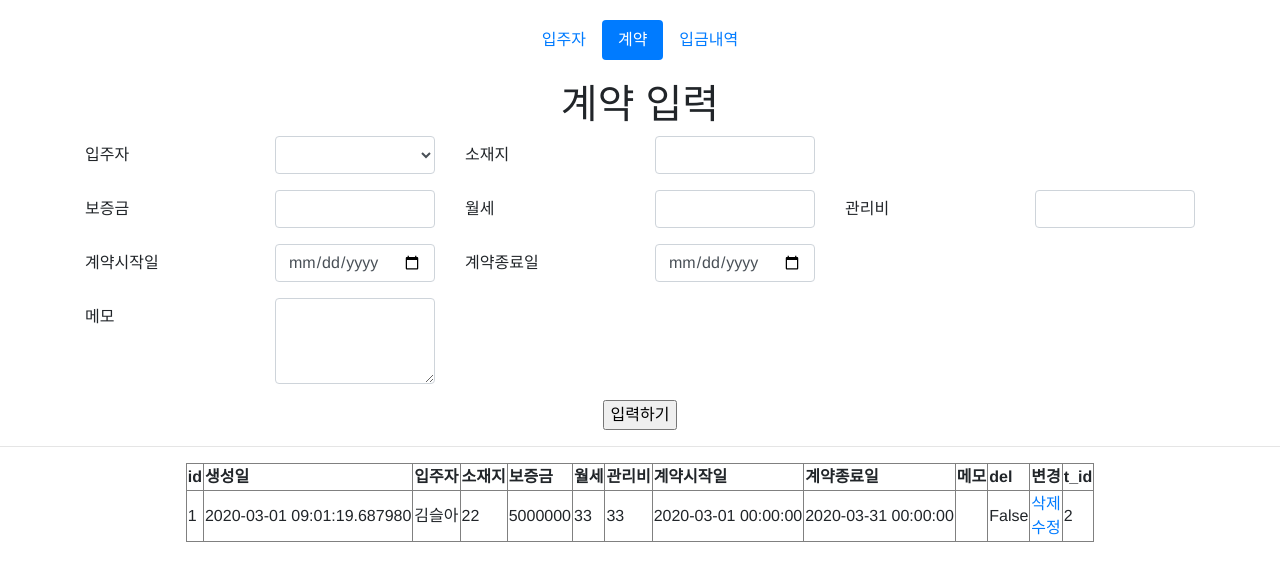
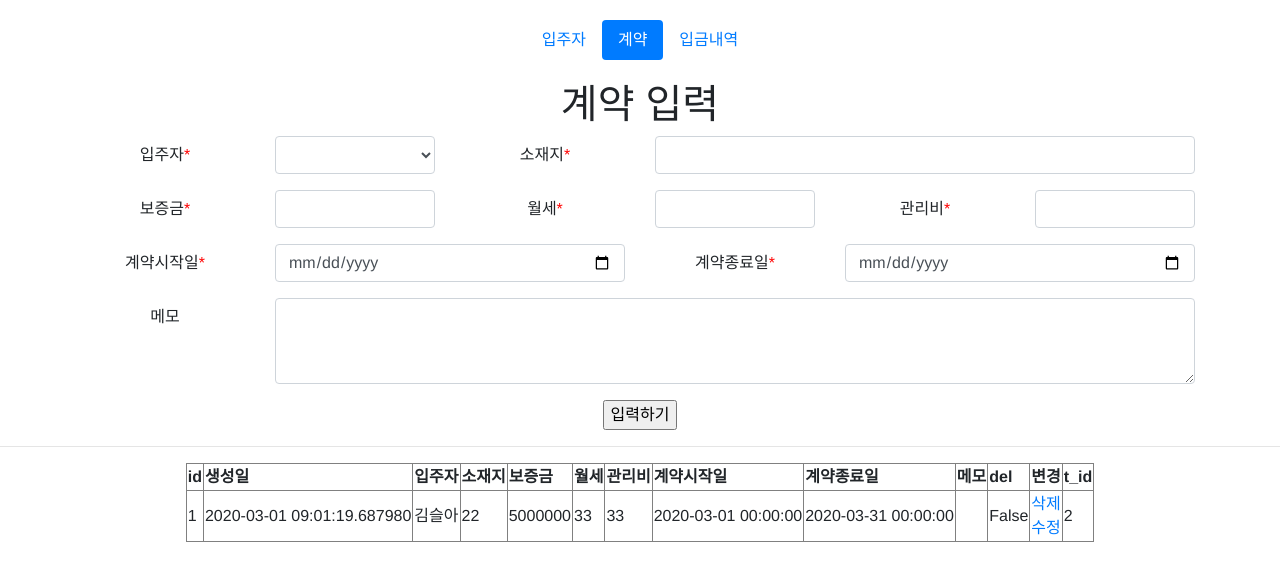
Before and after one commit to jeongje/sparta-project, a Flask app: page /contracts in a window 1280 px wide. Shown: the top 581 px of the page. Run offline with Flask 2, Linux system fonts and the light colour scheme; data comes from the database, SQL or seed files in the repository; both versions use the stored data as it was after the commit; some libraries are stand-ins or nearby versions.

Commit message:
필수input지정, css적용

```diff
--- a/static/css/main.css
+++ b/static/css/main.css
@@ -4,9 +4,13 @@
     margin-bottom: 20px;
 }
 
-
 .nav-pills {
     margin-bottom: 20px
+}
+
+.required .control-label:after {
+    content: "*";
+    color: red;
 }
 
 .center {
--- a/templates/contracts.html
+++ b/templates/contracts.html
@@ -10,53 +10,45 @@
 </div>
 <div class="container">
     <form class="" action="/contracts" method="POST">
-        <div class="form-group row">
-            <label for="tenant_name" class="col-sm-2 col-form-label">입주자</label>
+        <div class="form-group row required">
+            <label for="tenant_name" class="col-sm-2 col-form-label text-center control-label">입주자</label>
             <div class="col-sm-2">
-                <select class="form-control" name="tenant_name" id="tenant_name">
+                <select class="form-control" name="tenant_name" id="tenant_name" required>
                     <option hidden disabled selected value></option>
                 </select>
             </div>
-            <!-- </div>
-    <div class="form-group"> -->
-            <label for="address" class="col-sm-2 col-form-label">소재지</label>
+            <label for="address" class="col-sm-2 col-form-label text-center control-label">소재지</label>
+            <div class="col-sm-6">
+                <input type="text" class="form-control" name="address" id="address" required>
+            </div>
+        </div>
+        <div class="form-group row required">
+            <label for="deposit" class="col-sm-2 col-form-label text-center control-label">보증금</label>
             <div class="col-sm-2">
-                <input type="text" class="form-control" name="address" id="address">
+                <input type="text" class="form-control" name="deposit" id="deposit" required>
+            </div>
+            <label for="monthly" class="col-sm-2 col-form-label text-center control-label">월세</label>
+            <div class="col-sm-2">
+                <input type="text" class="form-control" name="monthly" id="monthly" required>
+            </div>
+            <label for="management_fee" class="col-sm-2 col-form-label text-center control-label">관리비</label>
+            <div class="col-sm-2">
+                <input type="text" class="form-control" name="management_fee" id="management_fee" required>
+            </div>
+        </div>
+        <div class="form-group row required">
+            <label for="start_date" class="col-sm-2 col-form-label text-center control-label">계약시작일</label>
+            <div class="col-sm-4">
+                <input type="date" class="form-control" name="start_date" id="start_date" required>
+            </div>
+            <label for="end_date" class="col-sm-2 col-form-label text-center control-label">계약종료일</label>
+            <div class="col-sm-4">
+                <input type="date" class="form-control" name="end_date" id="end_date" required>
             </div>
         </div>
         <div class="form-group row">
-            <label for="deposit" class="col-sm-2 col-form-label">보증금</label>
-            <div class="col-sm-2">
-                <input type="text" class="form-control" name="deposit" id="deposit">
-            </div>
-            <!-- </div>
-    <div class="form-group"> -->
-            <label for="monthly" class="col-sm-2 col-form-label">월세</label>
-            <div class="col-sm-2">
-                <input type="text" class="form-control" name="monthly" id="monthly">
-            </div>
-            <!-- </div>
-    <div class="form-group"> -->
-            <label for="management_fee" class="col-sm-2 col-form-label">관리비</label>
-            <div class="col-sm-2">
-                <input type="text" class="form-control" name="management_fee" id="management_fee">
-            </div>
-        </div>
-        <div class="form-group row">
-            <label for="start_date" class="col-sm-2 col-form-label">계약시작일</label>
-            <div class="col-sm-2">
-                <input type="date" class="form-control" name="start_date" id="start_date">
-            </div>
-            <!-- </div>
-    <div class="form-group"> -->
-            <label for="end_date" class="col-sm-2 col-form-label">계약종료일</label>
-            <div class="col-sm-2">
-                <input type="date" class="form-control" name="end_date" id="end_date">
-            </div>
-        </div>
-        <div class="form-group row">
-            <label for="contract_memo" class="col-sm-2 col-form-label">메모</label>
-            <div class="col-sm-2">
+            <label for="contract_memo" class="col-sm-2 col-form-label text-center">메모</label>
+            <div class="col-sm-10">
                 <textarea class="form-control" name="contract_memo" id="contract_memo" rows="3"></textarea>
             </div>
         </div>
```
Also changed, not shown: templates/tenants.html (+21 -12 lines), rent.db.
